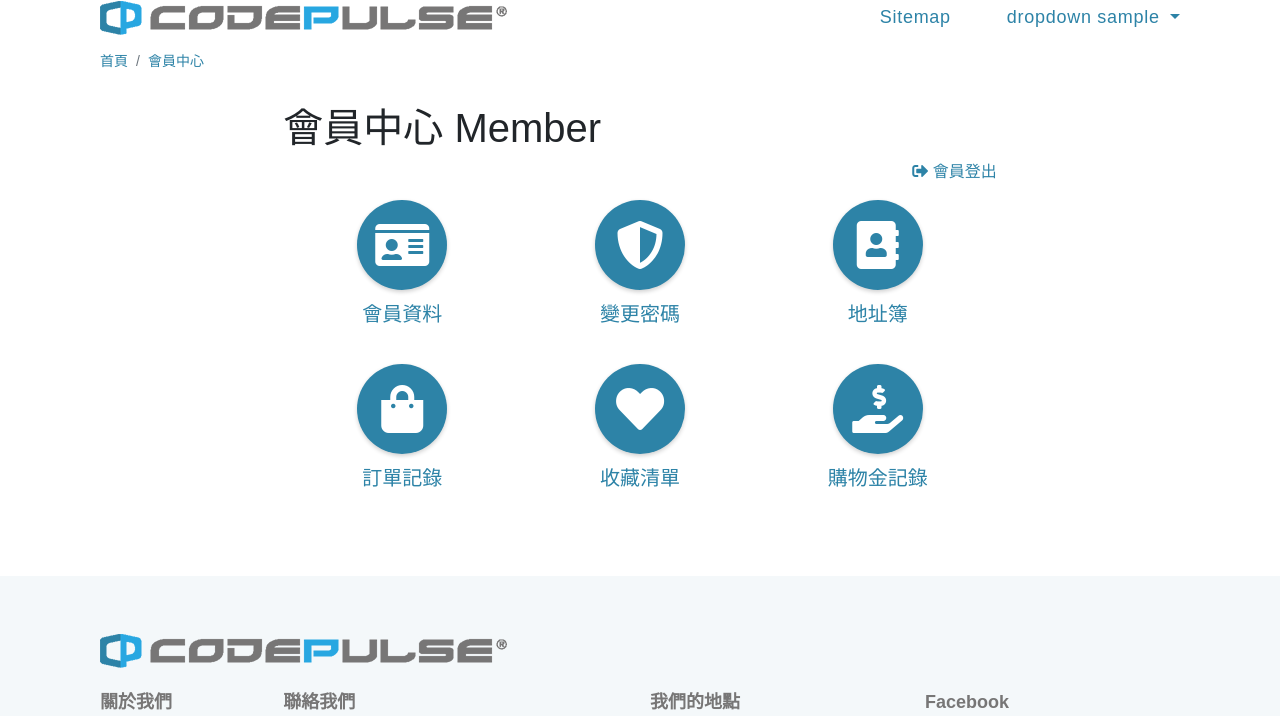
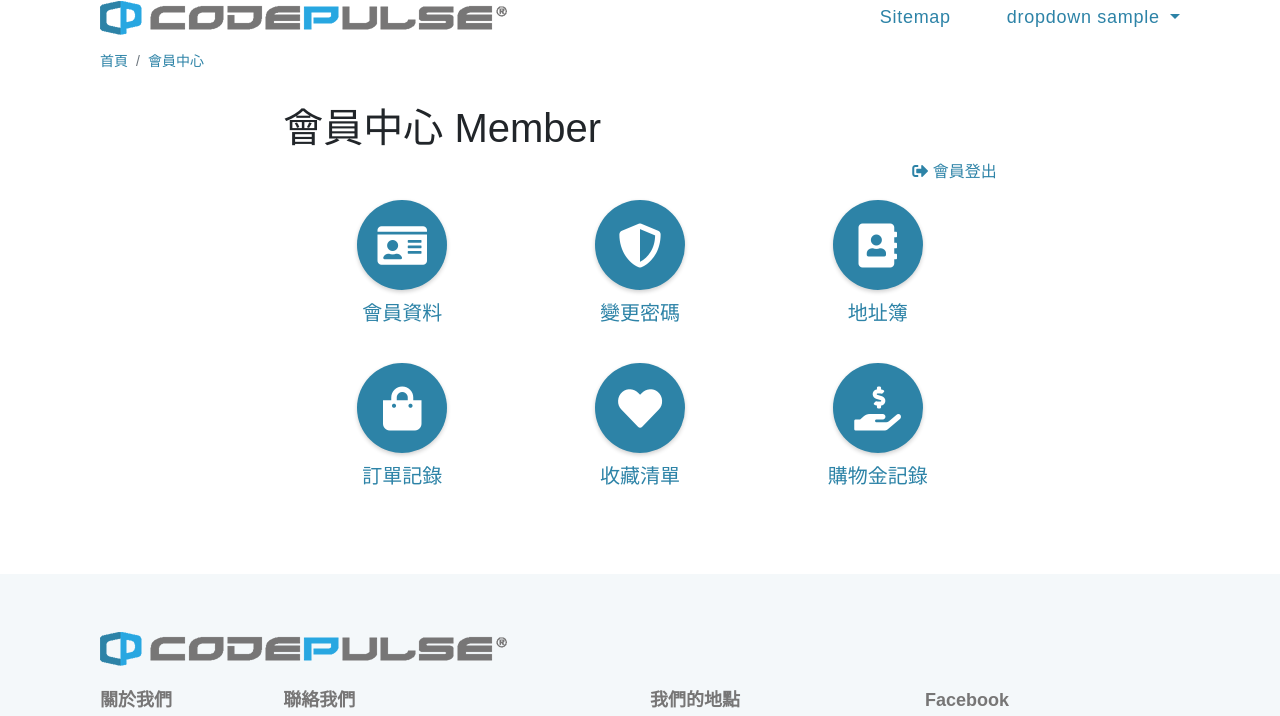
Before and after one commit to jannyjie/codepulse, a PHP site: page /account.php in a window 1280 px wide. Shown: the part 57-773 px from the top of the page. Run offline with PHP 8.4, Linux system fonts and the light colour scheme; style sheets or scripts are compiled from the project's sources; some libraries are stand-ins or nearby versions.

Commit message:
- 會員中心：微調樣式

```diff
--- a/assets/css/scss/page/_account.scss
+++ b/assets/css/scss/page/_account.scss
@@ -5,25 +5,22 @@
   border-radius: 6px;
   padding: 30px 20px 30px;
   position: relative;
+
   .pagetitle{
     h1{
       font-size: 2em;
       margin-bottom: 0;
     }
   }
-  select,input,textarea{
-    border: 0;
-  }
-  select{
-    height: 34px;
-  }
-  label.checkbox input+span:before{
-    background: $white;
-  }
+  select,input,textarea{ border: 0; }
+  select{ height: 34px; }
+
+  label.checkbox input+span:before{ background: $white; }
   &.sm{
     max-width: 480px;
   }
 }
+
 .social_login{
   .btn{
     min-width: auto;
@@ -41,9 +38,13 @@
       font-size: 36px;
       color: $white;
       box-shadow: $shadow-button;
+
+      // 微調 font awesome icon 位置，讓“視覺上”垂直置中
+      &:before { margin-top: 0.05em; }
+
       @include res(xlpad){
         @include square(90px);
-        font-size:48px;
+        font-size:44px;
       }
     }
     h4{
```
